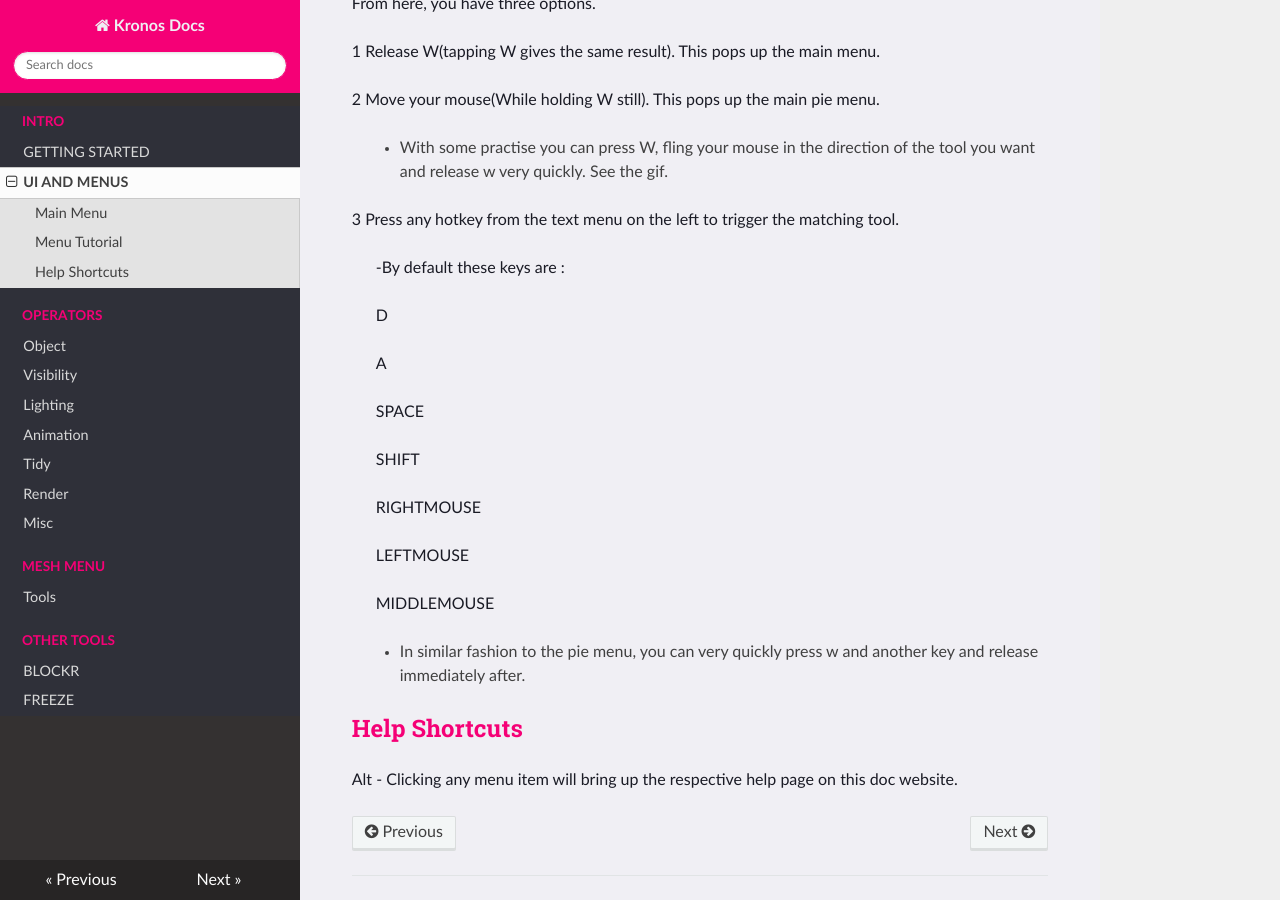
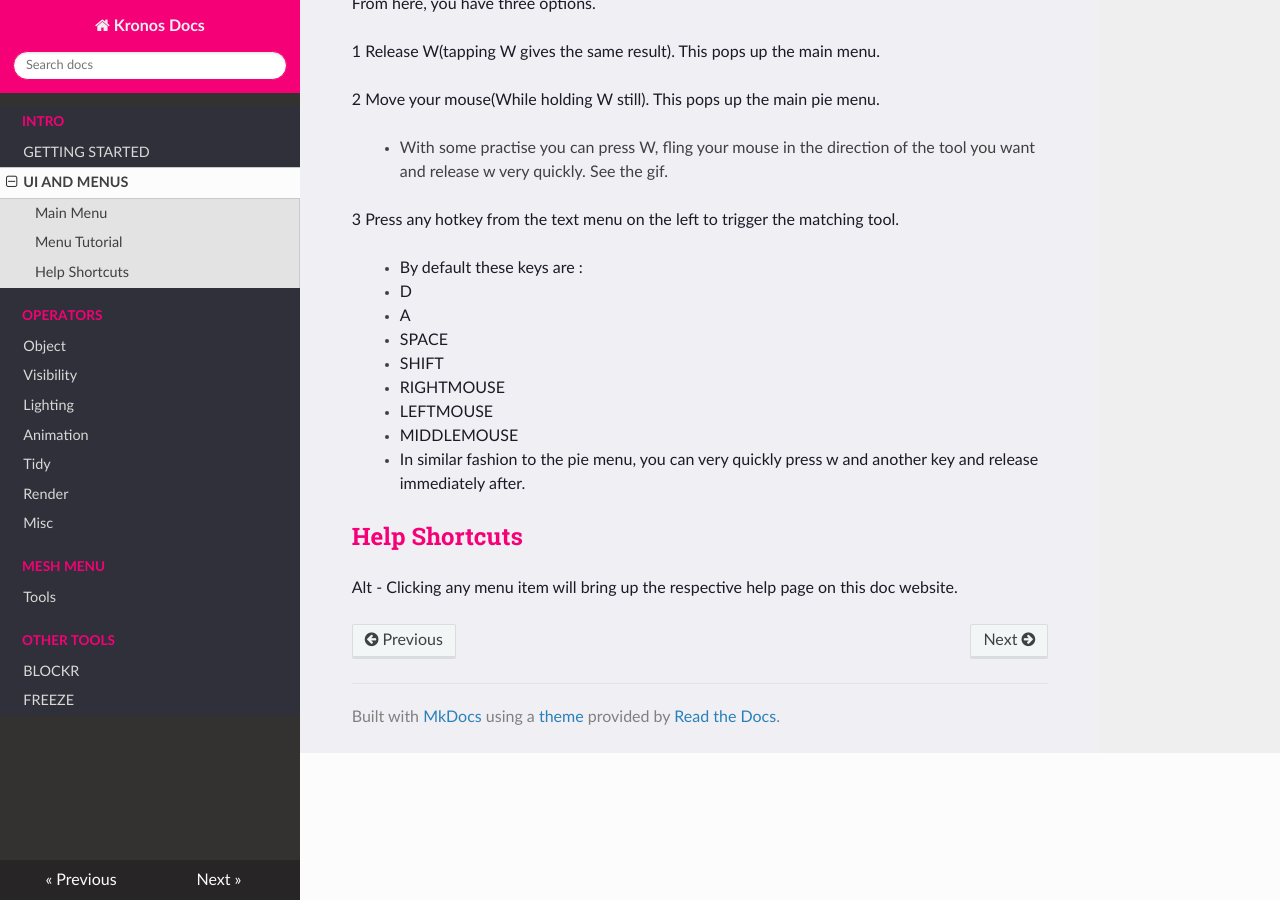
Before and after one commit to CGLIFE7/KronosDocs, an MkDocs documentation site: the page built from docs/docs/tutorial/interfaceandmenus.md, in a window 1280 px wide and 900 px high, scrolled down 496 px. Built offline with MkDocs 1.6.1, drawn with Linux system fonts in a browser that asks for light colours; nearby versions of some CDN libraries.

```diff
--- a/docs/docs/tutorial/interfaceandmenus.md
+++ b/docs/docs/tutorial/interfaceandmenus.md
@@ -28,21 +28,21 @@ From here, you have three options.
 
 3 Press any hotkey from the text menu on the left to trigger the matching tool.
 
->-By default these keys are :
+>- By default these keys are :
 
->    D
+>-    D
 
->    A
+>-    A
 
->    SPACE
+>-    SPACE
 
->    SHIFT
+>-    SHIFT
 
->    RIGHTMOUSE
+>-    RIGHTMOUSE
 
->    LEFTMOUSE
+>-    LEFTMOUSE
 
->    MIDDLEMOUSE
+>-    MIDDLEMOUSE
 
 >- In similar fashion to the pie menu, you can very quickly press w and another key and release immediately after.
 
```
